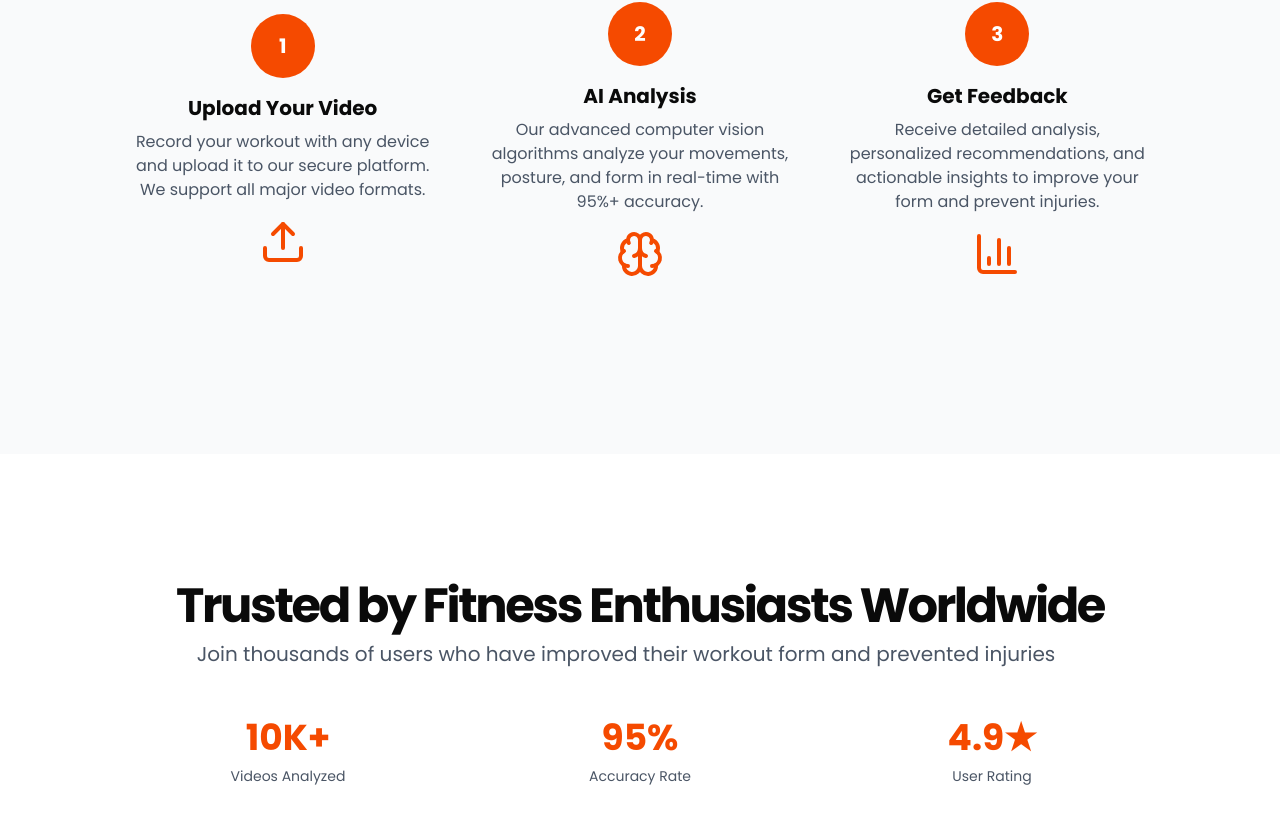
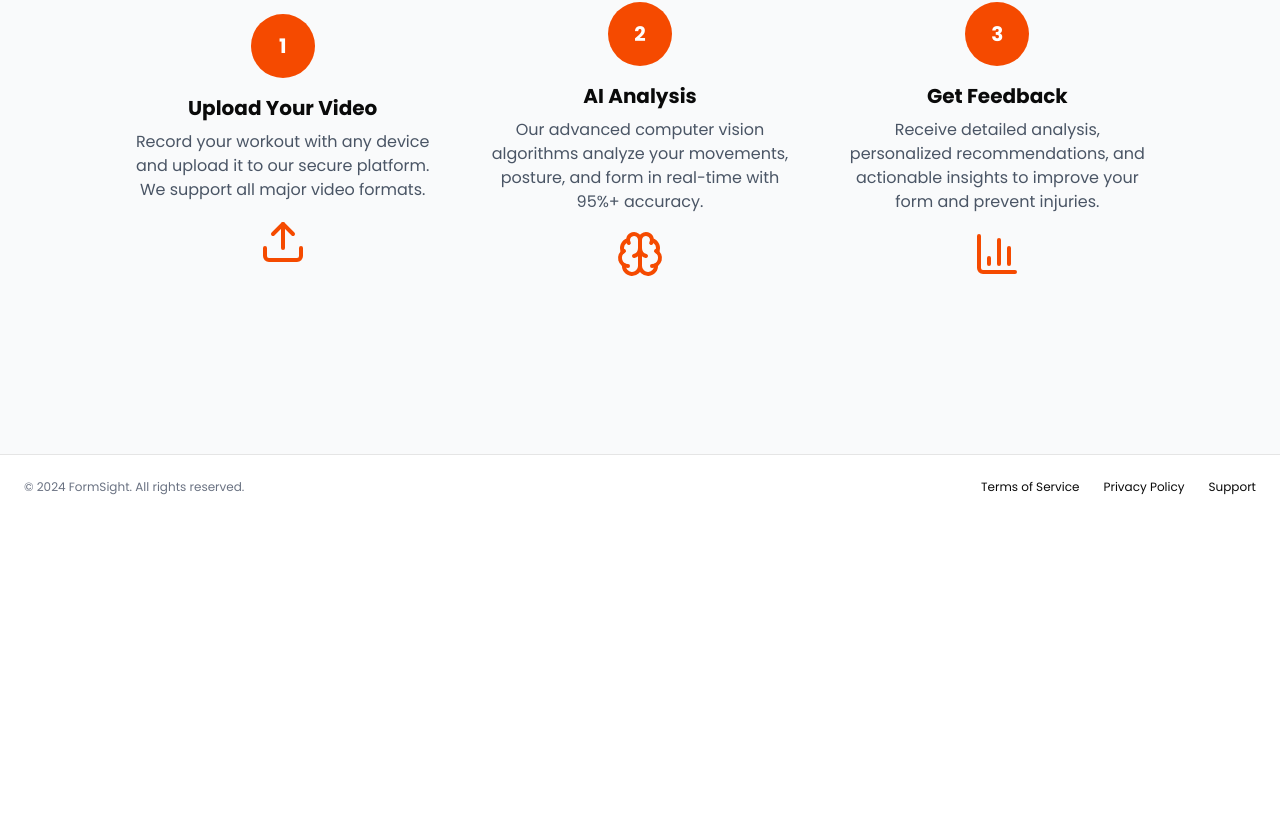
Before and after one commit to zhangbri/msftHackathonFrontend, a Next.js app: page / in a window 1280 px wide. Shown: the part 1978-2797 px from the top of the page. After the commit the page ends 2497 px from the top, so only its background shows below. Built offline with nearby package versions, Linux system fonts and the light colour scheme.

Commit message:
Upload Button

```diff
--- a/app/page.tsx
+++ b/app/page.tsx
@@ -1,3 +1,5 @@
+"use client"
+import { useRef } from "react"
 import { Button } from "@/components/ui/button"
 import { Card, CardContent, CardDescription, CardHeader, CardTitle } from "@/components/ui/card"
 import { Badge } from "@/components/ui/badge"
@@ -6,6 +8,15 @@ import Image from "next/image"
 import Link from "next/link"
 
 export default function LandingPage() {
+const fileInputRef = useRef<HTMLInputElement>(null)
+
+const handleVideoUpload = (event: React.ChangeEvent<HTMLInputElement>) => {
+  const file = event.target.files?.[0]
+  if (file) {
+    console.log("Uploaded video:", file)
+    // TODO: Upload to backend or show preview
+  }
+}
   return (
     <div className="flex flex-col min-h-screen">
       {/* Header */}
@@ -50,7 +61,7 @@ export default function LandingPage() {
                   </p>
                 </div>
                 <div className="flex flex-col gap-2 min-[400px]:flex-row">
-                  <Button size="lg" className="bg-orange-600 hover:bg-orange-700">
+                  <Button size="lg" className="bg-orange-600 hover:bg-orange-700" onClick={() => fileInputRef.current?.click()}>
                     <Upload className="mr-2 h-4 w-4" />
                     Upload Your First Video
                   </Button>
@@ -63,6 +74,13 @@ export default function LandingPage() {
                     Watch Demo
                   </Button>
                 </div>
+                <input
+                  type="file"
+                  accept="video/*"
+                  ref={fileInputRef}
+                  onChange={handleVideoUpload}
+                  style={{ display: "none" }}
+                />
                 <div className="flex items-center gap-4 text-sm text-gray-600">
                   <div className="flex items-center gap-1">
                     <CheckCircle className="h-4 w-4 text-green-600" />
@@ -255,60 +273,6 @@ export default function LandingPage() {
             </div>
           </div>
         </section>
-
-        {/* Social Proof Section */}
-        <section className="w-full py-12 md:py-24 lg:py-32">
-          <div className="container px-4 md:px-6">
-            <div className="flex flex-col items-center justify-center space-y-4 text-center">
-              <div className="space-y-2">
-                <h2 className="text-3xl font-bold tracking-tighter sm:text-5xl">
-                  Trusted by Fitness Enthusiasts Worldwide
-                </h2>
-                <p className="max-w-[900px] text-gray-600 md:text-xl/relaxed lg:text-base/relaxed xl:text-xl/relaxed">
-                  Join thousands of users who have improved their workout form and prevented injuries
-                </p>
-              </div>
-            </div>
-            <div className="mx-auto grid max-w-5xl items-center gap-6 py-12 lg:grid-cols-3 lg:gap-8">
-              <div className="flex flex-col items-center space-y-2 text-center">
-                <div className="text-4xl font-bold text-orange-600">10K+</div>
-                <div className="text-sm text-gray-600">Videos Analyzed</div>
-              </div>
-              <div className="flex flex-col items-center space-y-2 text-center">
-                <div className="text-4xl font-bold text-orange-600">95%</div>
-                <div className="text-sm text-gray-600">Accuracy Rate</div>
-              </div>
-              <div className="flex flex-col items-center space-y-2 text-center">
-                <div className="text-4xl font-bold text-orange-600">4.9★</div>
-                <div className="text-sm text-gray-600">User Rating</div>
-              </div>
-            </div>
-          </div>
-        </section>
-
-        {/* CTA Section */}
-        <section className="w-full py-12 md:py-24 lg:py-32 bg-gradient-to-r from-orange-600 to-red-600">
-          <div className="container px-4 md:px-6">
-            <div className="flex flex-col items-center justify-center space-y-4 text-center text-white">
-              <div className="space-y-2">
-                <h2 className="text-3xl font-bold tracking-tighter sm:text-5xl">Ready to Perfect Your Form?</h2>
-                <p className="max-w-[600px] text-orange-100 md:text-xl/relaxed lg:text-base/relaxed xl:text-xl/relaxed">
-                  Start your free trial today and experience the power of AI-driven workout analysis
-                </p>
-              </div>
-              <div className="flex flex-col gap-2 min-[400px]:flex-row">
-                <Button size="lg" className="bg-white text-orange-600 hover:bg-gray-100">
-                  <Upload className="mr-2 h-4 w-4" />
-                  Start Free Trial
-                </Button>
-                <Button variant="outline" size="lg" className="border-white text-white hover:bg-white/10">
-                  Learn More
-                </Button>
-              </div>
-              <p className="text-sm text-orange-200">No credit card required • 7-day free trial • Cancel anytime</p>
-            </div>
-          </div>
-        </section>
       </main>
 
       {/* Footer */}
```
